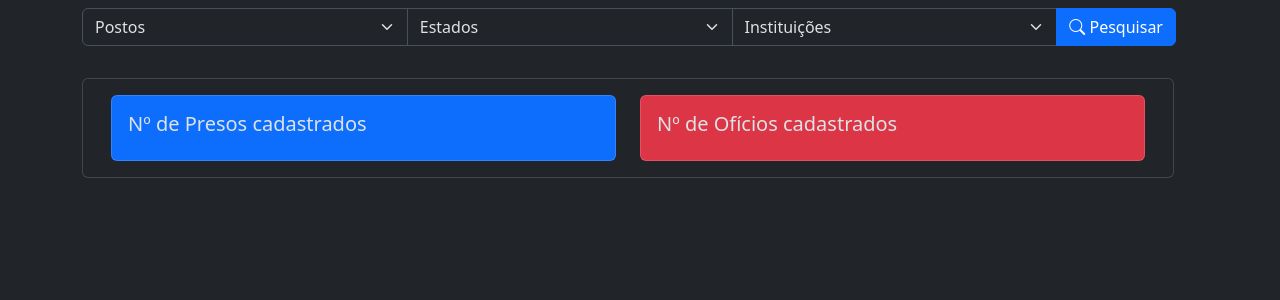
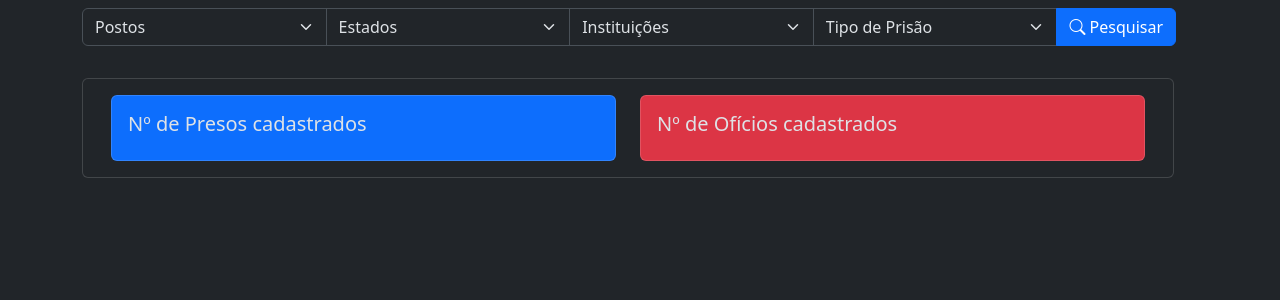
Before and after one commit to agneswanderlei/CREED-2, a Django app: template app/templates/home.html in a window 1280 px wide. Shown: the part 56-356 px from the top of the page. Run offline with Django 5.2, Linux system fonts and the light colour scheme; the template is opened without the code that fills it, so the values that code supplies are empty; some libraries are stand-ins or nearby versions.

Commit message:
finalizei a fig3

```diff
--- a/app/templates/home.html
+++ b/app/templates/home.html
@@ -27,6 +27,16 @@
                             <option value="{{instituicao.id}}" {% if request.GET.instituicao == instituicao.id|stringformat:'s' %} selected {% endif %}> {{instituicao.name}} </option>
                         {% endfor %}
                         </select>
+                        <select class="form-select" aria-label="Default select example" name="tipo_prisao" >
+                            <option value='' {% if not request.GET.tipo_prisao %}selected{% endif %}>Tipo de Prisão</option>
+                            <option value="ABERTA" {% if request.GET.tipo_prisao == "ABERTA" %}selected{% endif %}>Aberta</option>
+                            <option value="FECHADA" {% if request.GET.tipo_prisao == "FECHADA" %}selected{% endif %}>Fechada</option>
+                            <option value="SEMIABERTA" {% if request.GET.tipo_prisao == "SEMIABERTA" %}selected{% endif %}>Semiaberta</option>
+                            <option value="HARMONIZADA" {% if request.GET.tipo_prisao == "HARMONIZADA" %}selected{% endif %}>Harmonizada</option>
+                            <option value="TEMPORARIA" {% if request.GET.tipo_prisao == "TEMPORARIA" %}selected{% endif %}>Temporária</option>
+                            <option value="PREVENTIZA" {% if request.GET.tipo_prisao == "PREVENTIZA" %}selected{% endif %}>Preventiva</option>
+                            <option value="OUTROS" {% if request.GET.tipo_prisao == "OUTROS" %}selected{% endif %}>Outros</option>
+                        </select>
                         <button type="submit" class="btn btn-primary float-end " style="margin-right: 10px;">
                         <i class="bi bi-search"></i> Pesquisar
                         </button>
@@ -40,6 +50,10 @@
                         <div class="col-6">{{graph_html2|safe}}</div>
 
                     </div>
+                    <div class="row">
+                        <div class="col-6">{{graph_html3|safe}}</div>
+
+                    </div>
                 </div>
             </form>
         </div>
--- a/oficios/templates/oficios_list.html
+++ b/oficios/templates/oficios_list.html
@@ -42,7 +42,7 @@
             <option value="TEMPORARIA" {% if request.GET.tipo_prisao == "TEMPORARIA" %}selected{% endif %}>Temporária</option>
             <option value="PREVENTIZA" {% if request.GET.tipo_prisao == "PREVENTIZA" %}selected{% endif %}>Preventiva</option>
             <option value="OUTROS" {% if request.GET.tipo_prisao == "OUTROS" %}selected{% endif %}>Outros</option>
-        </select>
+          </select>
 
         </div>
 
```
Also changed, not shown: app/views.py (+31 -7 lines).
